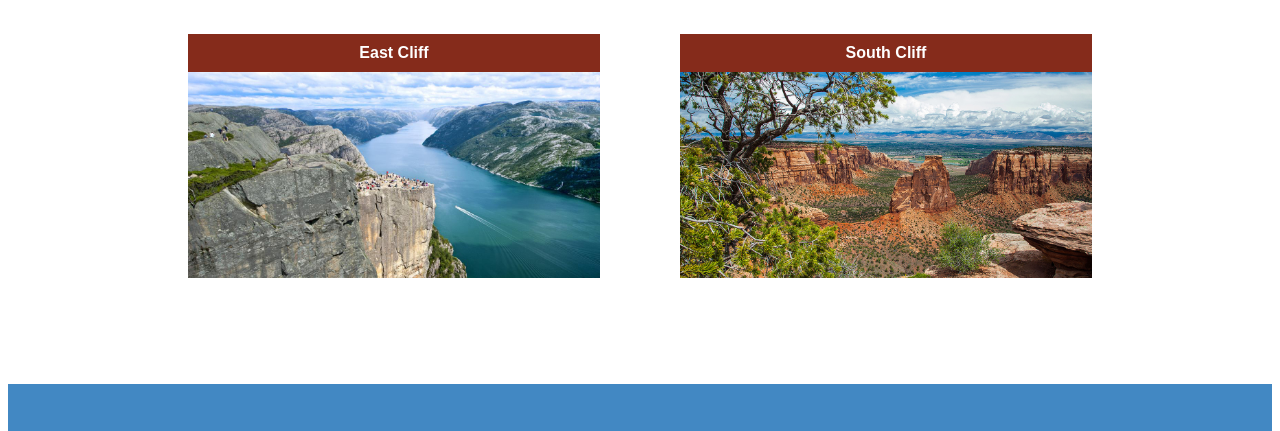
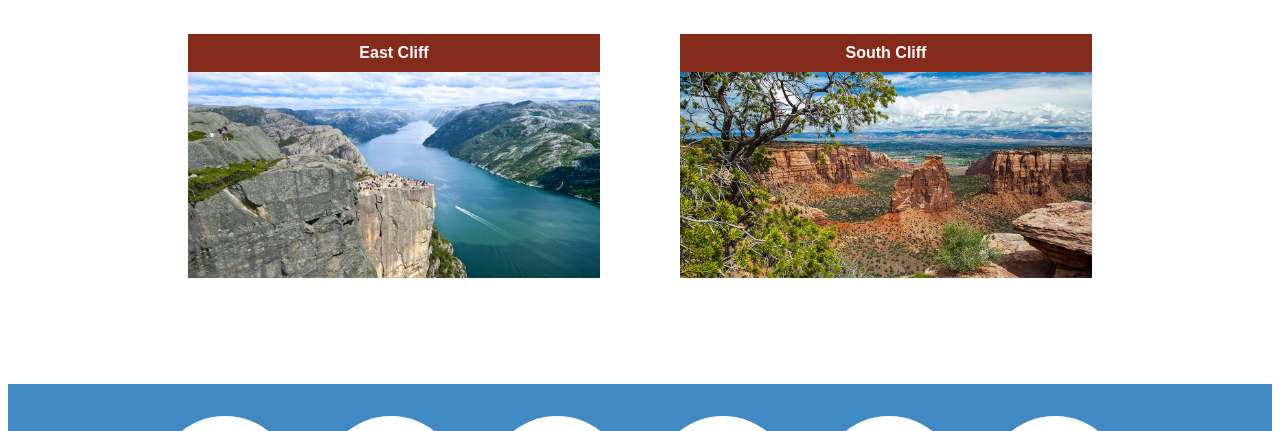
Before and after one commit to XueyanShao/homework-module1, a plain HTML site: page cliffs.html in a window 1280 px wide. Shown: the part 990-1421 px from the top of the page. Drawn offline with Linux system fonts and the light colour scheme.

Commit message:
week3-day2-homework second commit

```diff
--- a/cliffs.html
+++ b/cliffs.html
@@ -87,7 +87,7 @@
       <!-- Partner Section-->
       <section>
         <ul id="partners">
-         <!--  <li class="partner">
+          <!--  <li class="partner">
             <img src="partners/partner-bustour.png" alt="Partner Bus Tours" />
           </li>
           <li class="partner">
@@ -151,5 +151,24 @@
       <!-- End Footer-->
     </div>
     <!-- End Container-->
+    <script>
+      //Javascript Code to Create the Partner Section
+      var partners = []; //empty array to store partners
+      var filenames = []; //empty array to store filenames
+      var partnerList = []; //empty array to store html list that contains an image
+      var image; //variable to store the assembled image list codes
+      var openList = "<li id='partner'>"; //variable to contain open list
+      var closeList = "</li>"; //variable to contain close list
+
+      //create a loop to create 6 partner images
+      for (var i = 0; i < 6; i++) {
+        filenames.push("partner" + (i + 1)); //generate filenames
+        partners.push("<img src='partners/" + filenames[i] + ".png'>");
+        image = openList + partners[i] + closeList; //Assemble
+        partnerList.push(image); //store partner image
+      }
+      //Display images from the array into the partner section
+      document.getElementById("partners").innerHTML = partnerList.join(" ");
+    </script>
   </body>
 </html>
--- a/styles.css
+++ b/styles.css
@@ -67,7 +67,11 @@ header {
 #timeofday {
   display: flex;
   height: 40px;
-  background: linear-gradient(0deg,rgba(251,215,139,1)0%,rgba(118,213,245,1)100%);
+  background: linear-gradient(
+    0deg,
+    rgba(251, 215, 139, 1) 0%,
+    rgba(118, 213, 245, 1) 100%
+  );
   font-family: Arial, Helvetica, sans-serif;
   justify-content: center;
   align-items: center;
```
Also changed, not shown: activities.html (+20 -1 lines), contact.html (+20 -1 lines), index.html (+4 -6 lines).
